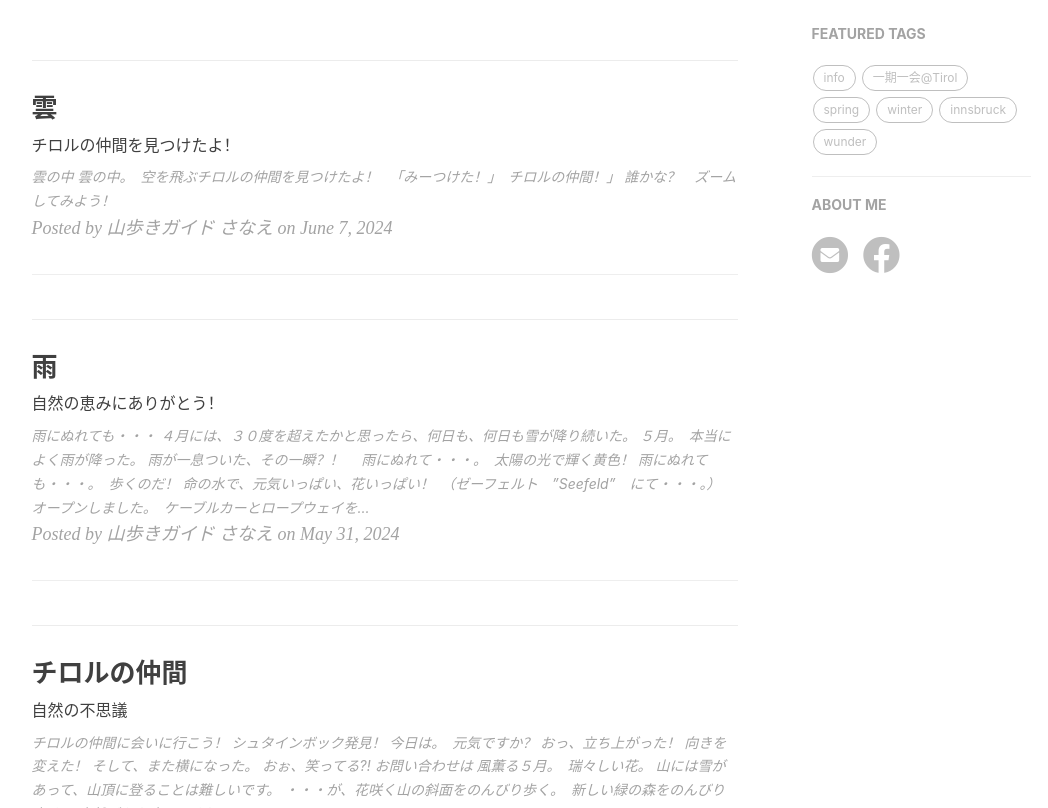
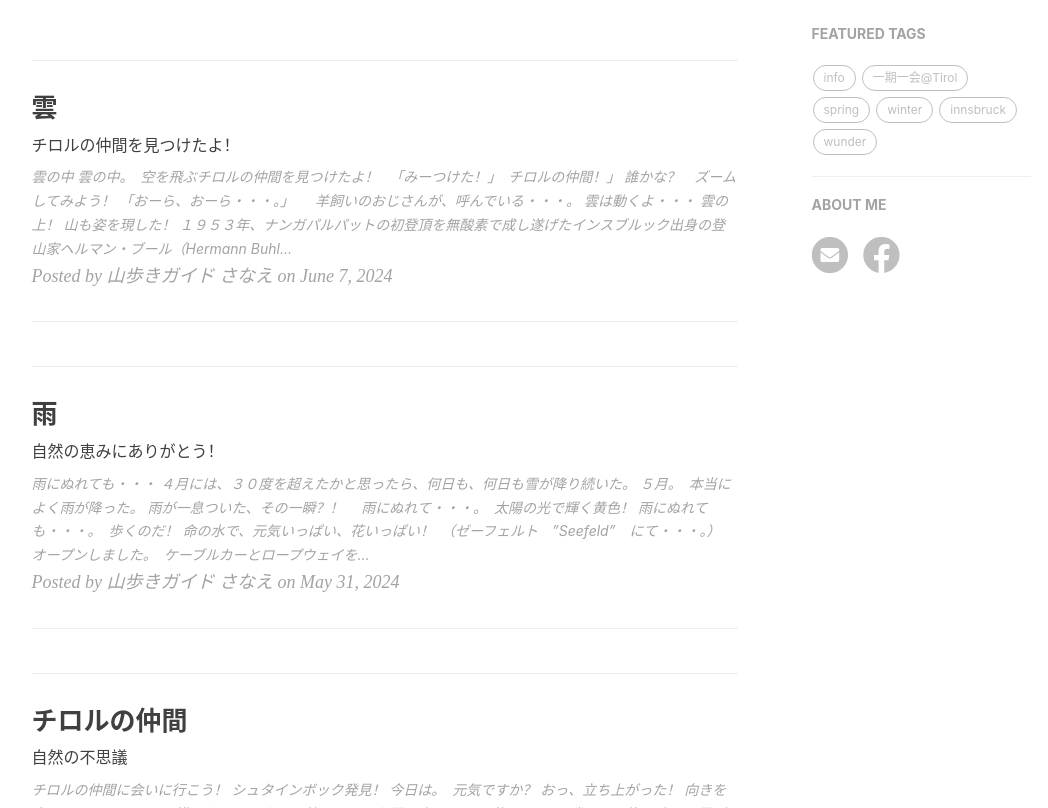
Before and after one commit to yamayagi/yamayagi.github.io, a Jekyll site: the page built from index.html, in a window 1280 px wide and 900 px high, scrolled down 330 px, cut to the strip 92-900 px from the top of the window. Shown: the whole strip, without its empty margins (136-1184 px from the left). Built offline with Jekyll 4.4.1, drawn with Linux system fonts in a browser that asks for light colours; nearby versions of some CDN libraries; the list of posts is cut into pages by our own code; comment, search, counter and statistics services are not loaded.

Commit message:
Update 2024-06-07-tier.md

```diff
--- a/_posts/2024-06-07-tier.md
+++ b/_posts/2024-06-07-tier.md
@@ -17,3 +17,49 @@
 誰かな？　ズームしてみよう！
 
 ![20240604-schafe](https://piwigo.schickl.de/i.php?/upload/2024/06/07/20240607070700-00610002-me.jpg)
+
+「おーら、おーら・・・。」　　羊飼いのおじさんが、呼んでいる・・・。
+
+# 雲は動くよ・・・
+
+雲の上！
+
+![20240604-über-wolken](https://piwigo.schickl.de/i.php?/upload/2024/06/07/20240607070932-44cb9886-me.jpg)
+
+山も姿を現した！
+
+１９５３年、ナンガパルパットの初登頂を無酸素で成し遂げたインスブルック出身の登山家ヘルマン・ブール（Hermann Buhl）がトレーニングした山だ！
+
+![20240604-berge](https://piwigo.schickl.de/i.php?/upload/2024/06/07/20240607071426-5a1b89b9-me.jpg)
+
+# 雲の上・・・
+
+チロルの仲間が雪の上を行く・・・。
+
+![20240604-scharf1](https://piwigo.schickl.de/i.php?/upload/2024/06/07/20240607071945-2a50da40-me.jpg)
+
+誰かなぁ・・・？？？
+
+![20240604-scharf2](https://piwigo.schickl.de/i.php?/upload/2024/06/07/20240607071821-66555963-me.jpg)
+
+耳の長い、チロルの羊が山を登っていく。
+
+「おぉぉぉ・・・？！」　　空飛ぶチロルの仲間が迫ってきた？！
+
+![20240604-vogel](https://piwigo.schickl.de/i.php?/upload/2024/06/07/20240607072532-2747ad63-me.jpg)
+
+# お問い合わせは
+
+チロルの山を歩いてみませんか？
+
+あなただけの「チロルの山を歩く」旅のご案内・旅づくりのお手伝いをいたします。
+
+インスブルックの街から出発する日帰り山歩き、チロルの山小屋に泊まってみる数日間の山歩き。
+
+６月、花が瑞々しくてとっても綺麗です！
+
+お問い合わせは、メール（ホームの下の手紙マークをポチッとしてください。携帯電話の場合は、手紙マークをタッチしてください。）にて・・・。
+
+チロルの山をご案内できるのを楽しみにしています！
+
+![20240604-blumen](https://piwigo.schickl.de/i.php?/upload/2024/06/07/20240607071643-5fd453b6-me.jpg)
```
